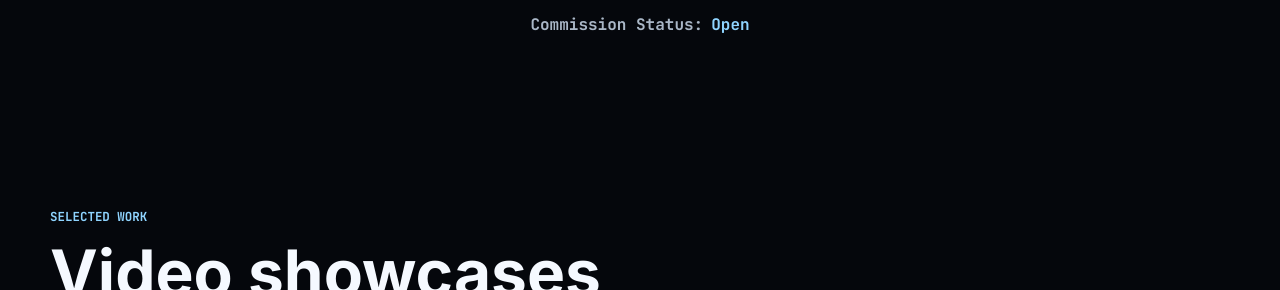
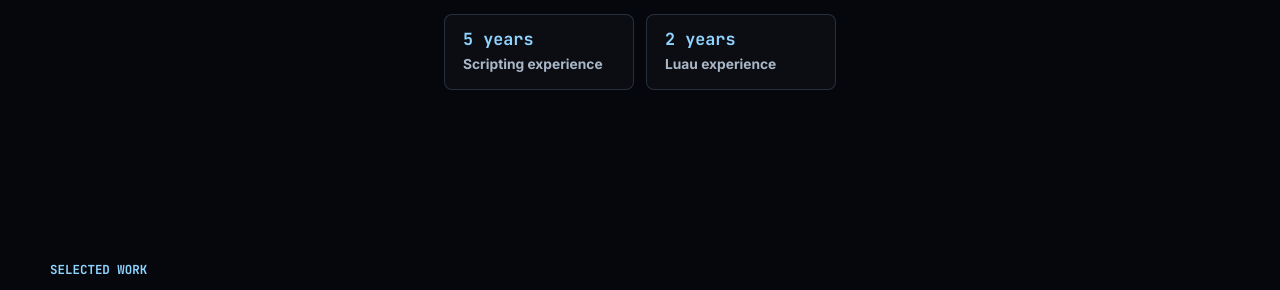
Before and after one commit to Nimssey/Portfolio, a plain HTML site: page index.html in a window 1280 px wide. Shown: the part 861-1151 px from the top of the page. Drawn offline with Linux system fonts and the light colour scheme.

Commit message:
Replace commission status with experience highlights

```diff
--- a/index.html
+++ b/index.html
@@ -66,10 +66,15 @@
         </div>
       </div>
 
-      <div class="hero-proof" aria-label="Commission profile">
-        <span class="commission-status status-open">
-          Commission Status: <span class="status-text">Open</span>
-        </span>
+      <div class="hero-proof" aria-label="Experience summary">
+        <div class="experience-pill">
+          <strong>5 years</strong>
+          <span>Scripting experience</span>
+        </div>
+        <div class="experience-pill">
+          <strong>2 years</strong>
+          <span>Luau experience</span>
+        </div>
       </div>
     </section>
 
--- a/style.css
+++ b/style.css
@@ -378,30 +378,34 @@ h3 {
   display: flex;
   flex-wrap: wrap;
   justify-content: center;
-  gap: 10px;
+  gap: 12px;
   max-width: 900px;
-  margin-top: 4px;
+  margin-top: 6px;
 }
 
-.hero-proof span {
-  display: inline-flex;
-  padding: 0;
-  border: 0;
-  border-radius: 0;
-  background: transparent;
-  color: var(--muted);
-  font-family: "JetBrains Mono", monospace;
-  font-size: 1rem;
-  font-weight: 700;
+.experience-pill {
+  min-width: 190px;
+  padding: 14px 18px;
+  border: 1px solid var(--line);
+  border-radius: 8px;
+  background: rgba(255, 255, 255, 0.028);
+  text-align: left;
 }
 
-.commission-status {
-  align-items: center;
-  gap: 8px;
+.experience-pill strong {
+  display: block;
+  color: var(--accent-strong);
+  font-family: "JetBrains Mono", monospace;
+  font-size: 1.05rem;
+  line-height: 1.2;
 }
 
-.hero-proof .status-text {
-  color: var(--accent-strong);
+.experience-pill span {
+  display: block;
+  margin-top: 4px;
+  color: var(--muted);
+  font-size: 0.86rem;
+  font-weight: 700;
 }
 
 .hero-panel,
```
